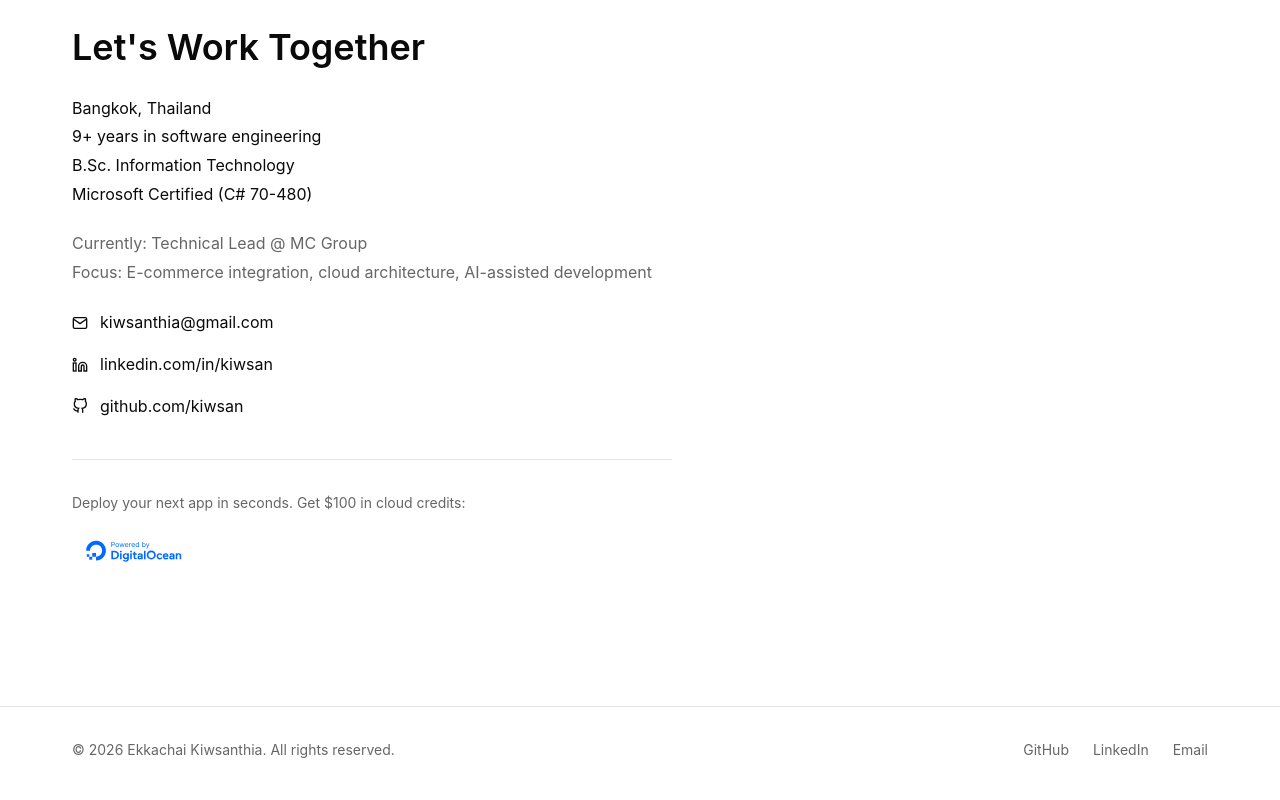
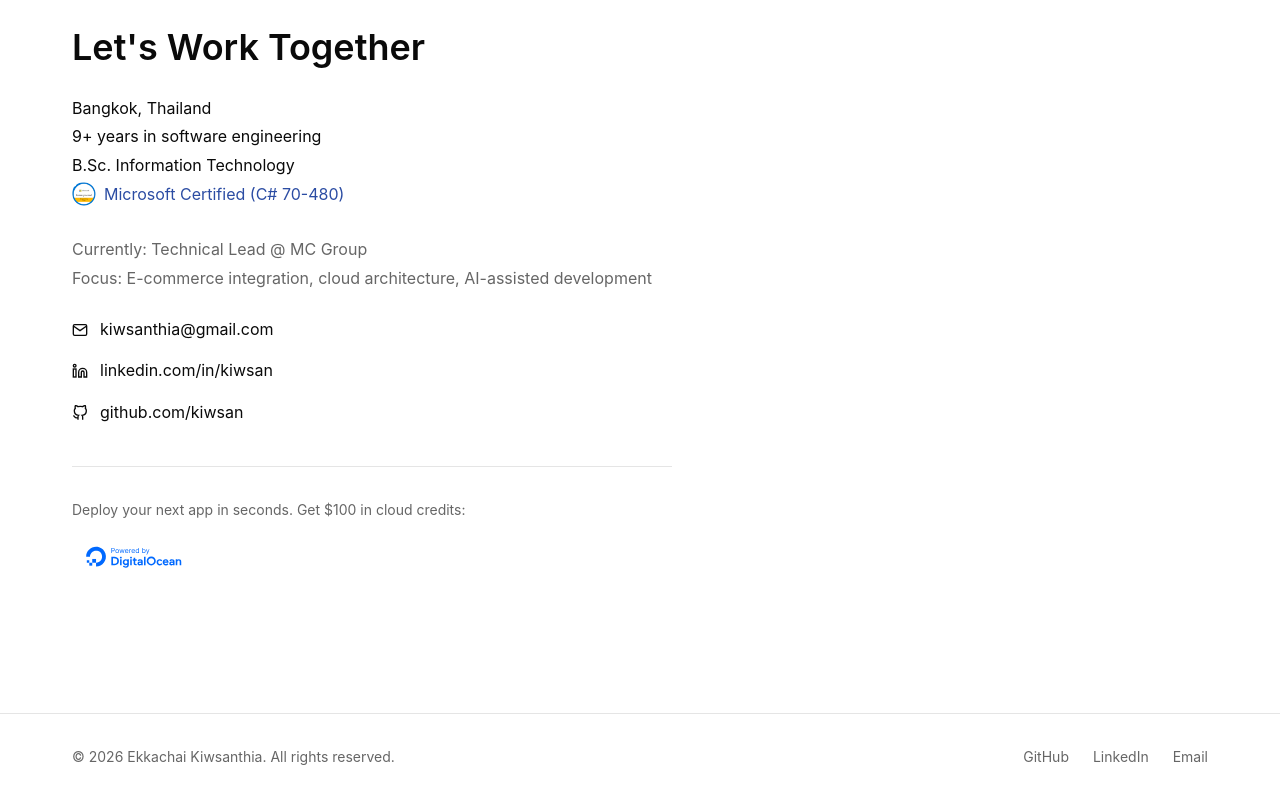
Before and after one commit to kiwsan/kiwsan, an Astro site: page / in a window 1280 px wide. Shown: the part 4765-5565 px from the top of the page. Built offline with nearby package versions, Linux system fonts and the light colour scheme; Astro itself is replaced by a stand-in of ours.

Commit message:
update cert

```diff
--- a/src/components/Contact.astro
+++ b/src/components/Contact.astro
@@ -9,7 +9,10 @@
         Bangkok, Thailand<br />
         9+ years in software engineering<br />
         B.Sc. Information Technology<br />
-        Microsoft Certified (C# 70-480)
+        <a href="https://www.credly.com/badges/67952a92-1f24-469c-911a-b9f461552fdb" target="_blank" rel="noopener noreferrer" class="credential-link">
+          <img src="/images/programming_in_C_23-01.png" alt="Microsoft Certified C#" class="credential-icon" />
+          Microsoft Certified (C# 70-480)
+        </a>
       </p>
       <p class="focus">
         Currently: Technical Lead @ MC Group<br />
@@ -66,6 +69,27 @@
     font-size: var(--text-base);
     line-height: 1.8;
     margin-bottom: var(--space-5);
+  }
+
+  .credential-link {
+    color: var(--color-accent);
+    text-decoration: none;
+    transition: opacity 0.3s ease;
+    display: inline-flex;
+    align-items: center;
+    gap: var(--space-2);
+  }
+
+  .credential-link:hover {
+    opacity: 0.8;
+    text-decoration: underline;
+  }
+
+  .credential-icon {
+    width: 24px;
+    height: 24px;
+    border-radius: 50%;
+    object-fit: cover;
   }
 
   .focus {
```
Also changed, not shown: public/images/programming_in_C_23-01.png (added).
